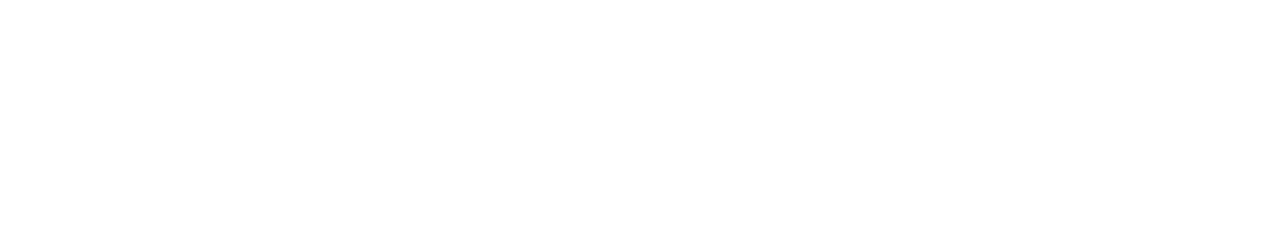
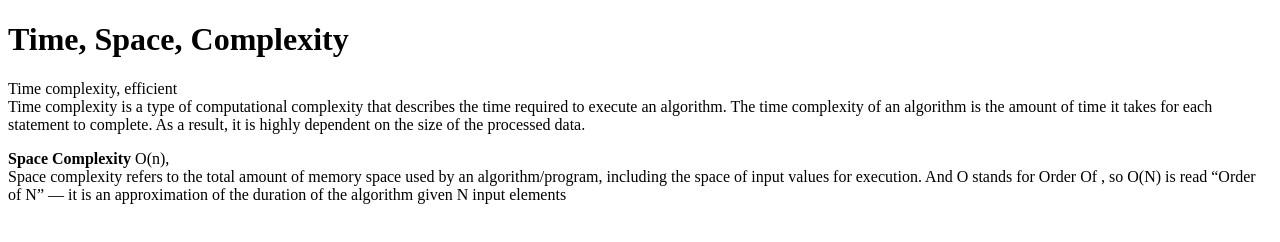
Before and after one commit to acciojob/time-and-space-complexity-sujatak27, a website: page main.html in a window 1280 px wide. Drawn offline with Linux system fonts and the light colour scheme.

Commit message:
created a submission

```diff
--- a/main.html
+++ b/main.html
@@ -8,6 +8,9 @@
 
 <body>
 	<!-- the entire body must be written by student -->
+	<h1>Time, Space, Complexity</h1>
+	<p>Time complexity, efficient <br>Time complexity is a type of computational complexity that describes the time required to execute an algorithm. The time complexity of an algorithm is the amount of time it takes for each statement to complete. As a result, it is highly dependent on the size of the processed data.</p>
+	<p><b>Space Complexity</b> O(n), <br>Space complexity refers to the total amount of memory space used by an algorithm/program, including the space of input values for execution. And O stands for Order Of , so O(N) is read “Order of N” — it is an approximation of the duration of the algorithm given N input elements</p>
     <script type="text/javascript" src="./script.js">
 </script>
 
```
